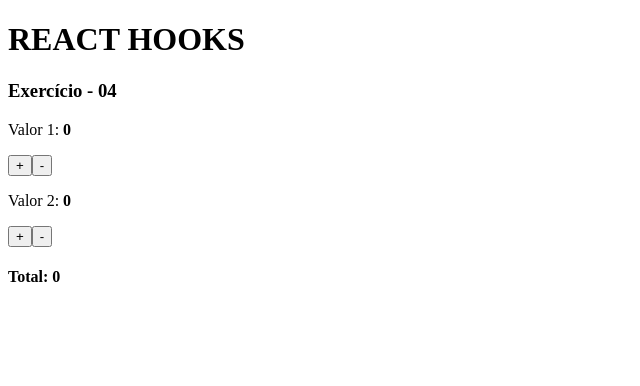
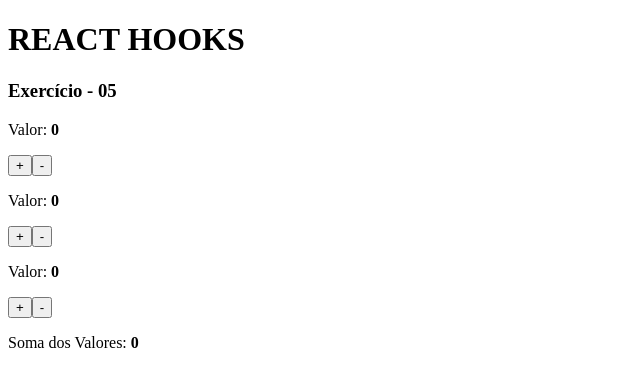
Before and after one commit to AntonielAureliano/react_next_hooks, a React (Vite) app: page / in a window 1280 px wide. Shown: the top 386 px of the page, without its empty margins (0-640 px from the left). Built offline with nearby package versions, Linux system fonts and the light colour scheme.

Commit message:
06_hooks 05.

```diff
--- a/src/App.jsx
+++ b/src/App.jsx
@@ -6,7 +6,8 @@ import React from 'react';
 // import HookState03 from './components/UseState_03';
 // import HookState04 from './components/UseState_04';
 // import HookState05 from './components/UseState_05';
-import HookState06 from './components/UseState_06';
+// import HookState06 from './components/UseState_06';
+import HookState07 from './components/UseState_07';
 
 export default () => {
     return (
@@ -17,7 +18,8 @@ export default () => {
             {/* <HookState03 /> */}
             {/* <HookState04 /> */}
             {/* <HookState05 /> */}
-            <HookState06 />
+            {/* <HookState06 /> */}
+            <HookState07 />
 
         </>
     )
--- /dev/null
+++ b/src/components/UseState_07.jsx
@@ -0,0 +1,48 @@
+import React from 'react';
+import { useState } from 'react';
+
+import UseState_07a from './UseState_07a';
+
+export default () => {
+    const [valor,setValor] = useState([0,0,0]);
+
+    function atualizaValor(indece, numero) {
+        const tmp = [...valor];
+        tmp[indece] = tmp[indece] + numero;
+
+        setValor(tmp);
+    }
+
+    function aumentarValor1() {
+        atualizaValor(0,1);
+    }
+    function diminuirValor1() {
+        atualizaValor(0,-1);
+    }
+    function aumentarValor2() {
+        atualizaValor(1,1);
+    }
+    function diminuirValor2() {
+        atualizaValor(1,-1);
+    }
+    function aumentarValor3() {
+        atualizaValor(2,1);
+    }
+    function diminuirValor3() {
+        atualizaValor(2,-1);
+    }
+
+    return(
+        <>
+            <h3>Exercício - 05</h3>
+            <p>Valor: <strong>{valor[0]}</strong></p>
+            <UseState_07a funcao1={aumentarValor1} funcao2={diminuirValor1} />
+            <p>Valor: <strong>{valor[1]}</strong></p>
+            <UseState_07a funcao1={aumentarValor2} funcao2={diminuirValor2} />
+            <p>Valor: <strong>{valor[2]}</strong></p>
+            <UseState_07a funcao1={aumentarValor3} funcao2={diminuirValor3} />
+
+            <p>Soma dos Valores: <strong>{valor[0]+valor[1]+valor[2]}</strong></p>
+        </>
+    )
+}
--- /dev/null
+++ b/src/components/UseState_07a.jsx
@@ -0,0 +1,10 @@
+import React from 'react';
+
+export default ({funcao1, funcao2}) => {
+    return(
+        <>
+            <button onClick={funcao1}>+</button>
+            <button onClick={funcao2}>-</button>
+        </>
+    )
+}
```
